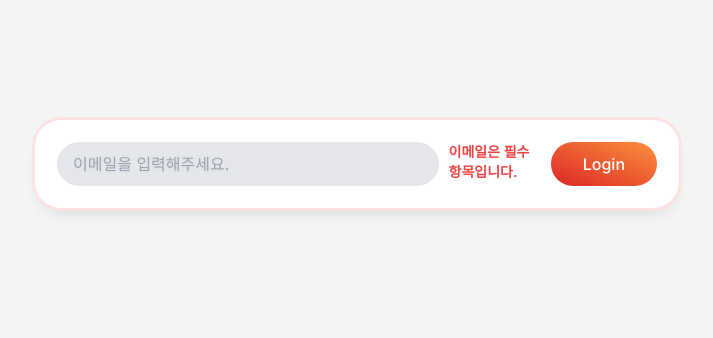
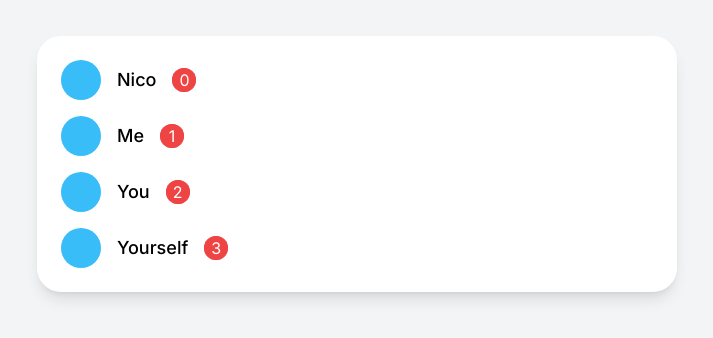
Before and after one commit to josh3021/carrot-market-reloaded, a Next.js app: page / in a window 1280 px wide. Shown: the part 236-574 px from the top of the page, without its empty margins (283-996 px from the left). Built offline with nearby package versions, Linux system fonts and the light colour scheme.

Commit message:
3.8 Lists and Animations

```diff
--- a/app/page.tsx
+++ b/app/page.tsx
@@ -1,19 +1,42 @@
+"use client";
+import { useEffect, useState } from "react";
+
 export default function Home() {
+  const [isLoading, setIsLoading] = useState(true);
+
+  useEffect(() => {
+    setTimeout(() => {
+      setIsLoading(false);
+    }, 4000);
+  }, []);
+
   return (
     <main className="h-screen flex items-center justify-center bg-gray-100 p-5">
-      <div className="bg-white shadow-lg p-5 rounded-3xl w-full max-w-screen-sm flex flex-col gap-2.5 md:flex-row *:outline-none has-[:invalid]:ring-red-100 has-[:invalid]:ring-offset-2 ring ring-transparent">
-        <input
-          type="email"
-          required
-          className="w-full rounded-full py-2.5 bg-gray-200 px-4 ring ring-transparent focus:ring-green-500 focus:ring-offset-2 transition-shadow duration-150 placeholder:drop-shadow-sm invalid:focus:ring-red-500 peer"
-          placeholder="이메일을 입력해주세요."
-        />
-        <span className="text-red-500 text-sm hidden peer-invalid:block font-semibold">
-          이메일은 필수항목입니다.
-        </span>
-        <button className="bg-gradient-to-tr from-cyan-500 to-purple-500 bg-opacity-50 focus:bg-opacity-100 text-white font-medium py-2 rounded-full active:scale-95 focus:scale-95 transition-transform md:px-8 peer-invalid:from-red-600 peer-invalid:to-orange-400">
-          Login
-        </button>
+      <div className="bg-white shadow-lg p-5 rounded-3xl w-full max-w-screen-sm flex flex-col space-y-2">
+        {["Nico", "Me", "You", "Yourself"].map((name, index) => (
+          <div
+            key={index}
+            className={`flex items-center gap-4 p-1 ${
+              isLoading && "*:animate-pulse"
+            }`}
+          >
+            <div className="size-10 rounded-full bg-sky-400" />
+            {isLoading ? (
+              <>
+                <div className="w-40 h-4 bg-gray-300 rounded-full" />
+                <div className="w-20 h-4 bg-gray-300 rounded-full" />
+              </>
+            ) : (
+              <>
+                <span className="text-lg font-medium">{name}</span>
+                <div className="bg-red-500 size-6 flex items-center justify-center text-white rounded-full relative">
+                  <div className="bg-red-500 size-6 rounded-full animate-ping absolute" />
+                  <span className="z-10">{index}</span>
+                </div>
+              </>
+            )}
+          </div>
+        ))}
       </div>
     </main>
   );
```
